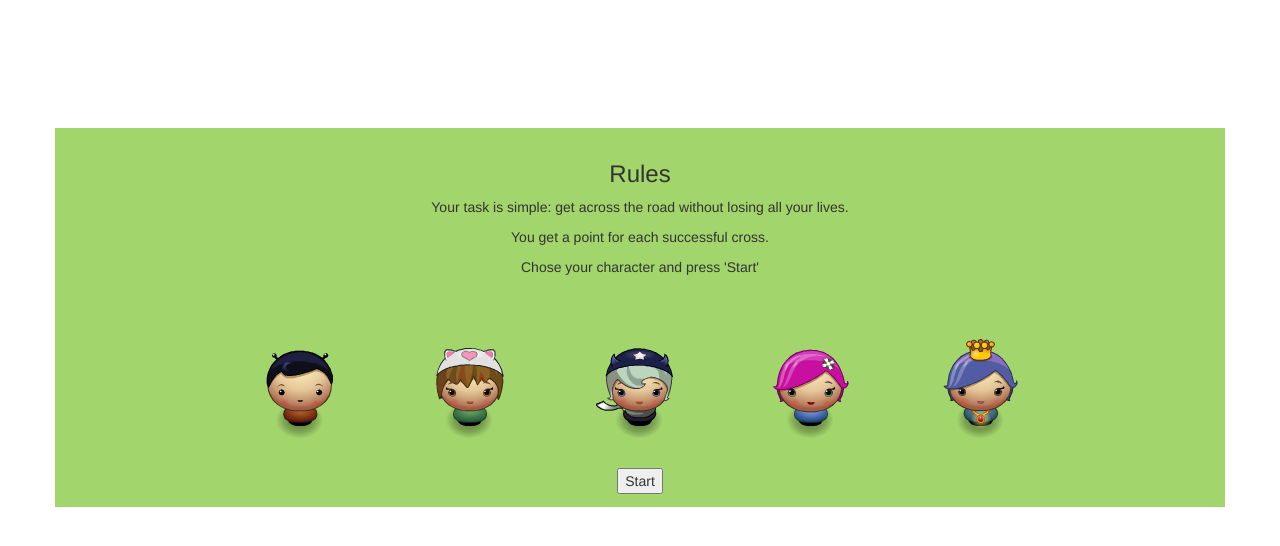
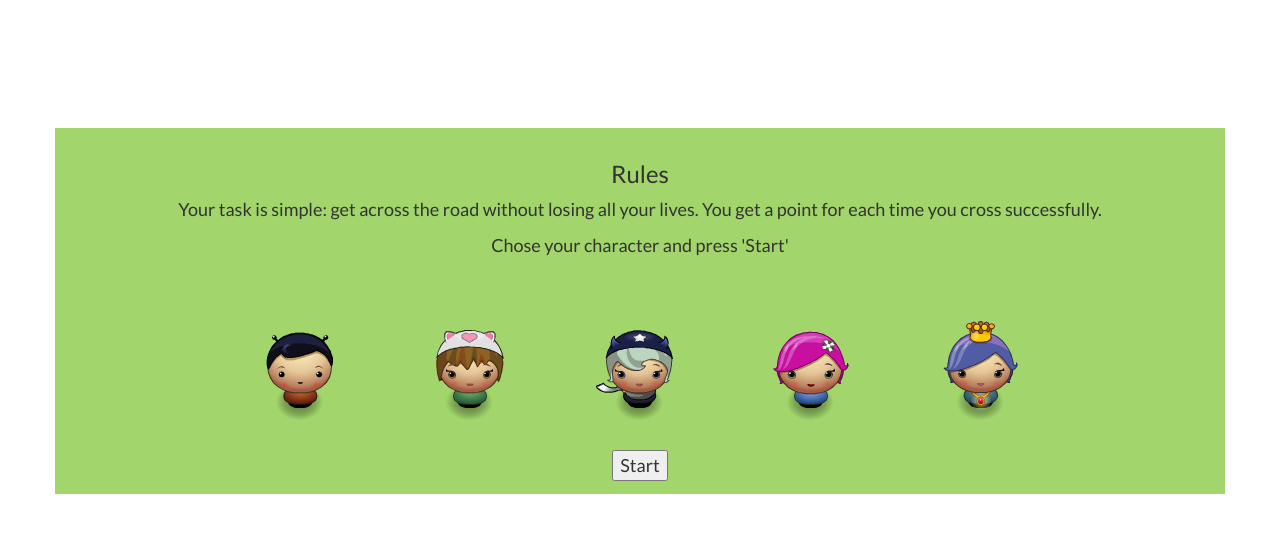
Before and after one commit to Clarity-89/Frogger, a plain HTML site: page index.html in a window 1280 px wide. Drawn offline with nearby package versions, Linux system fonts and the light colour scheme.

Commit message:
Add start screen

```diff
--- a/css/style.css
+++ b/css/style.css
@@ -10,6 +10,8 @@ body {
     height: auto;
     padding: 1% 5%;
     overflow: auto;
+    font-family: 'Lato', sans-serif;
+    font-size: 18px;
 }
 
 #chars {
@@ -19,7 +21,6 @@ body {
     justify-content: center;
     align-items: center;
 }
-
 
 .col-md-2 > img:hover {
     cursor: pointer;
--- a/index.html
+++ b/index.html
@@ -7,6 +7,9 @@
     <!-- Latest compiled and minified CSS -->
     <link rel="stylesheet" href="https://maxcdn.bootstrapcdn.com/bootstrap/3.3.5/css/bootstrap.min.css">
 
+    <!-- Google Fonts -->
+    <link href='https://fonts.googleapis.com/css?family=Lato:400,700' rel='stylesheet' type='text/css'>
+
     <!-- Optional theme -->
     <link rel="stylesheet" href="https://maxcdn.bootstrapcdn.com/bootstrap/3.3.5/css/bootstrap-theme.min.css">
 </head>
@@ -14,9 +17,8 @@
 <div class="container" id="start-screen">
     <h3>Rules</h3>
 
-    <p>Your task is simple: get across the road without losing all your lives.</p>
-
-    <p>You get a point for each successful cross.</p>
+    <p>Your task is simple: get across the road without losing all your lives. You get a point for each time you cross
+        successfully.</p>
 
     <p>Chose your character and press 'Start'</p>
 
```
